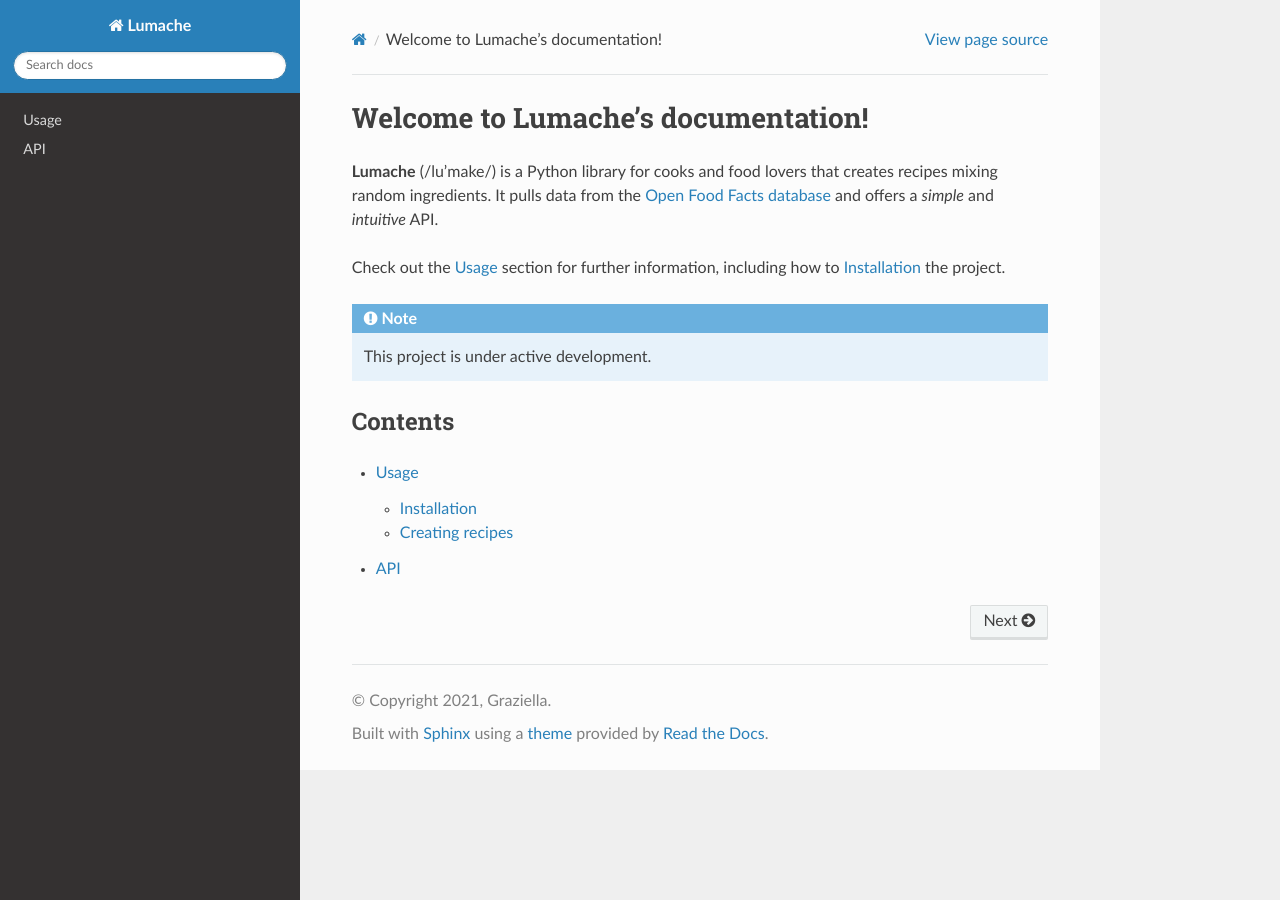
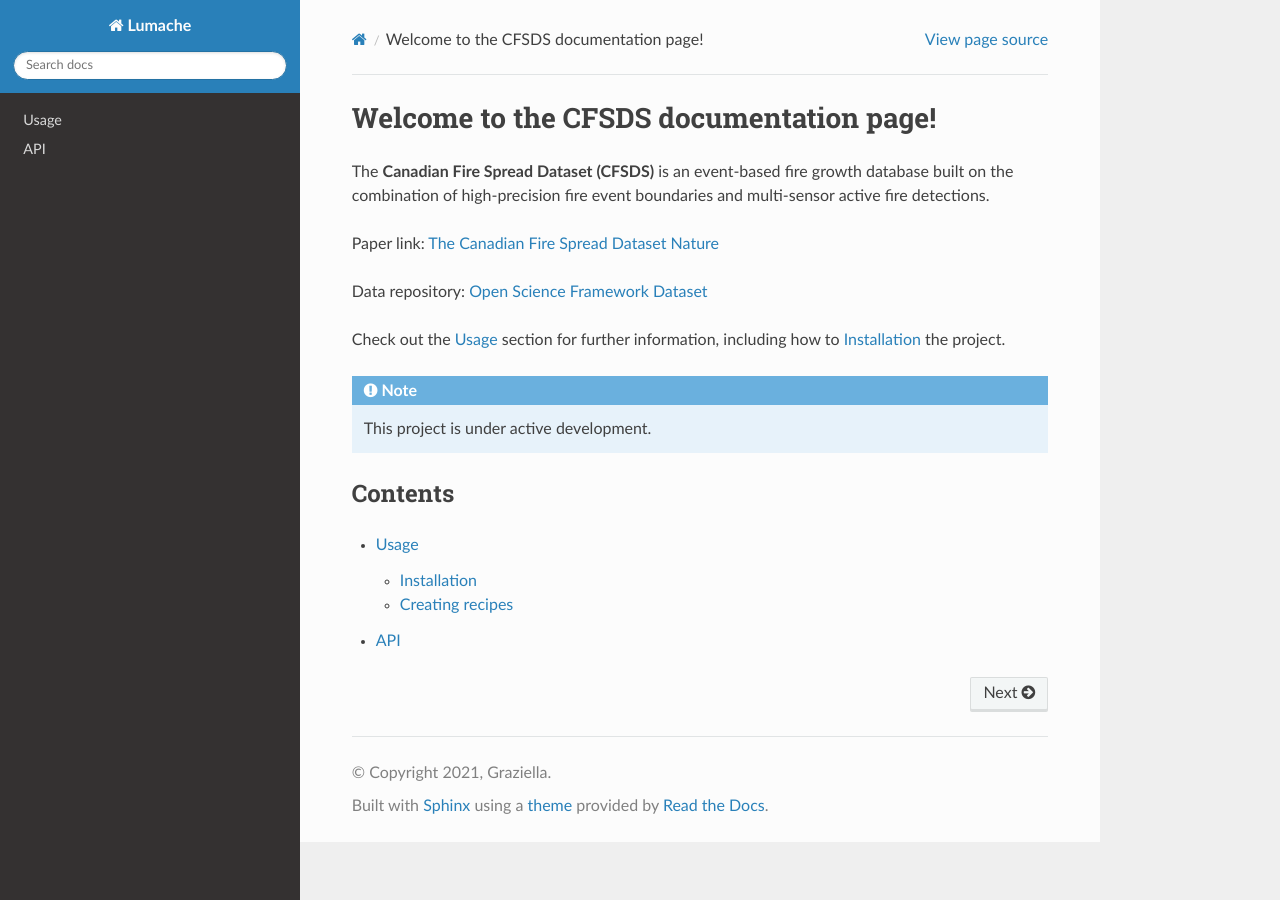
Before and after one commit to karlzam/CFSDS-docs, a Sphinx documentation site: the page built from docs/source/index.rst, in a window 1280 px wide. Built offline with Sphinx 7.4.7 and the Read the Docs theme 3.1.0, drawn with Linux system fonts in a browser that asks for light colours.

Commit message:
first push

```diff
--- a/docs/source/index.rst
+++ b/docs/source/index.rst
@@ -1,10 +1,12 @@
-Welcome to Lumache's documentation!
+Welcome to the CFSDS documentation page!
 ===================================
 
-**Lumache** (/lu'make/) is a Python library for cooks and food lovers
-that creates recipes mixing random ingredients.
-It pulls data from the `Open Food Facts database <https://world.openfoodfacts.org/>`_
-and offers a *simple* and *intuitive* API.
+The **Canadian Fire Spread Dataset (CFSDS)** is an event-based fire growth database built on the
+combination of high-precision fire event boundaries and multi-sensor active fire detections.
+
+Paper link: `The Canadian Fire Spread Dataset Nature <https://www.nature.com/articles/s41597-024-03436-4/>`_
+
+Data repository: `Open Science Framework Dataset <https://osf.io/f48ry/overview>`_
 
 Check out the :doc:`usage` section for further information, including
 how to :ref:`installation` the project.
--- a/pyproject.toml
+++ b/pyproject.toml
@@ -3,6 +3,6 @@
 build-backend = "flit_core.buildapi"
 
 [project]
-name = "lumache"
-authors = [{name = "Graziella", email = "graziella@lumache"}]
+name = "CFSDS"
+authors = [{name = "NRCan - Quinn Barber", email = "graziella@lumache"}]
 dynamic = ["version", "description"]
```
Also changed, not shown: README.rst (+2 -5 lines).
